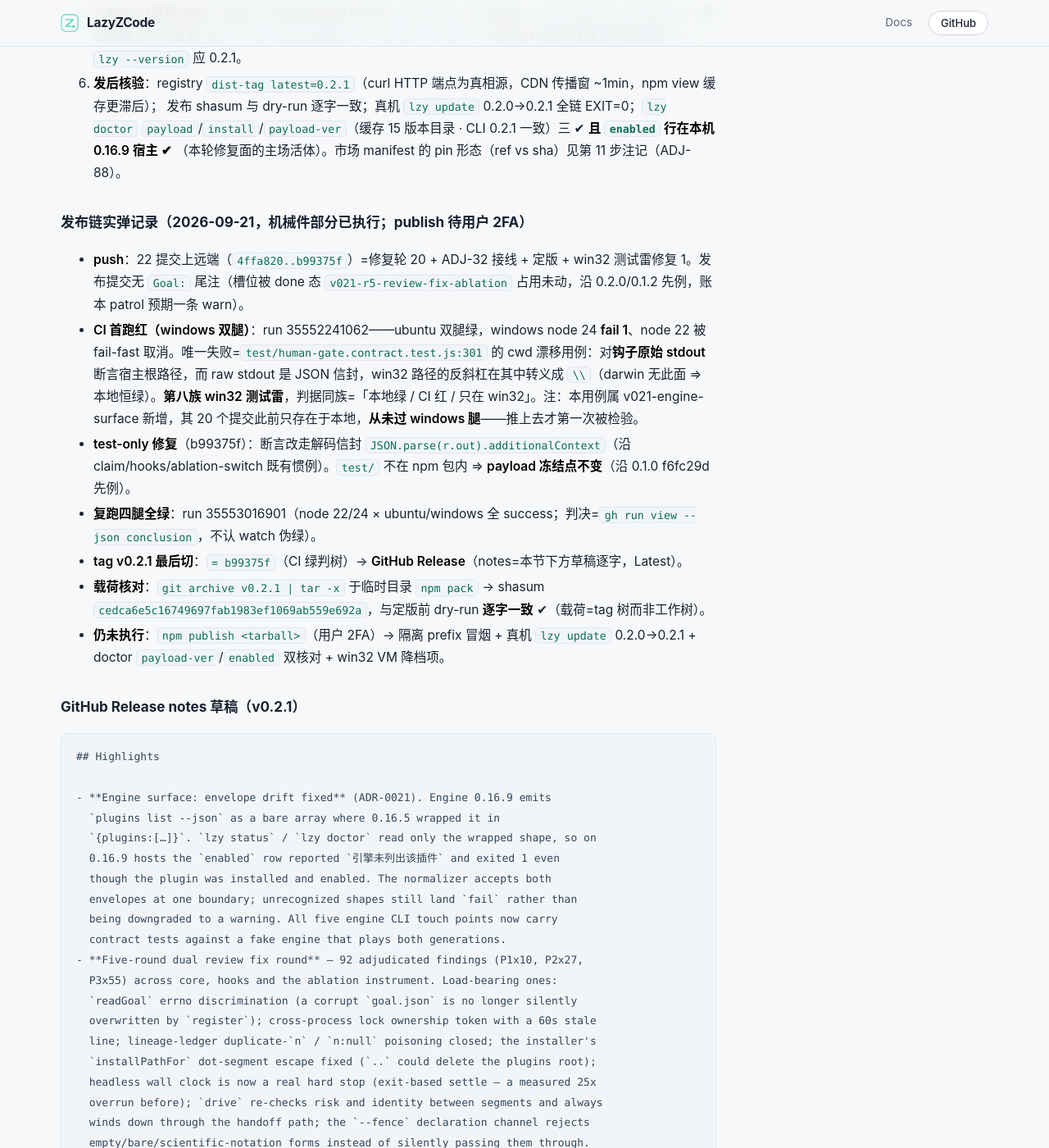
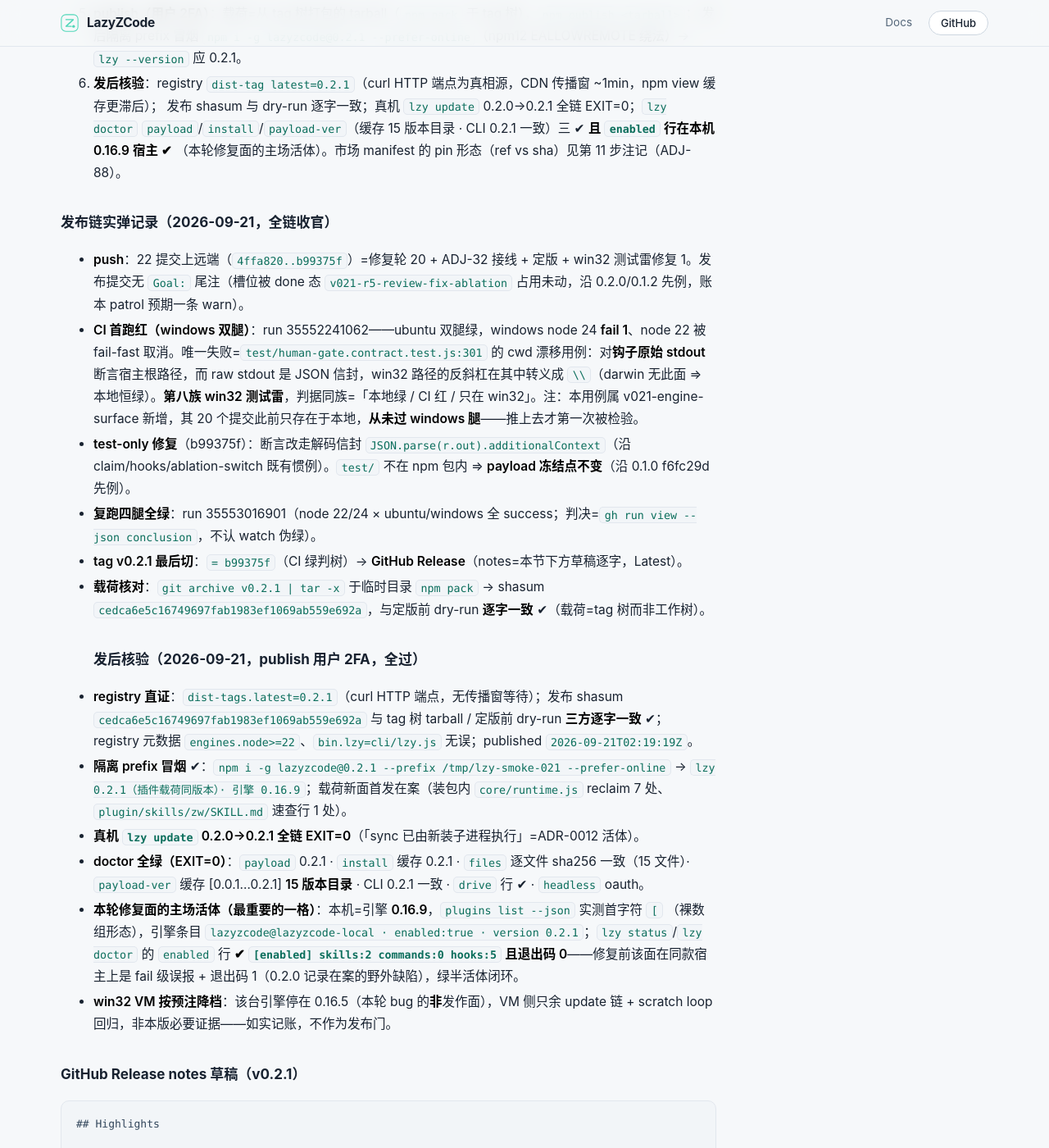
Before and after one commit to Acfufu/lazyzcode, a Jekyll site: the page built from docs/release-checklist.md, in a window 1280 px wide and 1400 px high, scrolled down 21305 px. Shown: the whole window at 82% size. Built offline with Jekyll 4.4.1, drawn with Linux system fonts in a browser that asks for light colours; our own code applies the rules of GitHub Pages for plain Markdown files.

Commit message:
docs(release): 0.2.1 post-publish verification + AGENTS landing line
Post-publish record: registry latest=0.2.1 with the published shasum matching the
tag-tree tarball and the pre-freeze dry-run byte for byte; isolated-prefix smoke
(0.2.1 with the new payload face present); real-machine `lzy update` 0.2.0->0.2.1
EXIT=0 via the ADR-0012 subprocess sync; doctor green end to end (payload 0.2.1,
files sha256 match, payload-ver 15 version dirs, drive/headless ok). The load-
bearing row is `enabled` on this engine 0.16.9 host, where `plugins list --json`
is a bare array: it now reads ✔ with exit 0, where the pre-fix code reported a
fail-level 误报 and exited 1. win32 VM stays at the pre-registered downgrade (that
guest runs engine 0.16.5, which never exhibited the bug).

AGENTS.md §2 gets the release landing line inside the existing 0.2.1 entry —
file stays at the 149-line budget, no lines added. 375/375 locally.

```diff
--- a/docs/release-checklist.md
+++ b/docs/release-checklist.md
@@ -519,7 +519,7 @@ plugin payload). From older versions: manual two-step (`npm i -g lazyzcode
    `payload`/`install`/`payload-ver`（缓存 15 版本目录 · CLI 0.2.1 一致）三 ✔ **且 `enabled` 行在本机 0.16.9 宿主 ✔**
    （本轮修复面的主场活体）。市场 manifest 的 pin 形态（ref vs sha）见第 11 步注记（ADJ-88）。
 
-### 发布链实弹记录（2026-09-21，机械件部分已执行；publish 待用户 2FA）
+### 发布链实弹记录（2026-09-21，全链收官）
 
 - **push**：22 提交上远端（`4ffa820..b99375f`）=修复轮 20 + ADJ-32 接线 + 定版 + win32 测试雷修复 1。发布提交无 `Goal:` 尾注（槽位被 done 态 `v021-r5-review-fix-ablation` 占用未动，沿 0.2.0/0.1.2 先例，账本 patrol 预期一条 warn）。
 - **CI 首跑红（windows 双腿）**：run 35552241062——ubuntu 双腿绿，windows node 24 **fail 1**、node 22 被 fail-fast 取消。唯一失败=`test/human-gate.contract.test.js:301` 的 cwd 漂移用例：对**钩子原始 stdout** 断言宿主根路径，而 raw stdout 是 JSON 信封，win32 路径的反斜杠在其中转义成 `\\`（darwin 无此面 ⇒ 本地恒绿）。**第八族 win32 测试雷**，判据同族=「本地绿 / CI 红 / 只在 win32」。注：本用例属 v021-engine-surface 新增，其 20 个提交此前只存在于本地，**从未过 windows 腿**——推上去才第一次被检验。
@@ -527,7 +527,23 @@ plugin payload). From older versions: manual two-step (`npm i -g lazyzcode
 - **复跑四腿全绿**：run 35553016901（node 22/24 × ubuntu/windows 全 success；判决=`gh run view --json conclusion`，不认 watch 伪绿）。
 - **tag v0.2.1 最后切**：`= b99375f`（CI 绿判树）→ **GitHub Release**（notes=本节下方草稿逐字，Latest）。
 - **载荷核对**：`git archive v0.2.1 | tar -x` 于临时目录 `npm pack` → shasum `cedca6e5c16749697fab1983ef1069ab559e692a`，与定版前 dry-run **逐字一致** ✔（载荷=tag 树而非工作树）。
-- **仍未执行**：`npm publish <tarball>`（用户 2FA）→ 隔离 prefix 冒烟 + 真机 `lzy update` 0.2.0→0.2.1 + doctor `payload-ver`/`enabled` 双核对 + win32 VM 降档项。
+### 发后核验（2026-09-21，publish 用户 2FA，全过）
+
+- **registry 直证**：`dist-tags.latest=0.2.1`（curl HTTP 端点，无传播窗等待）；发布 shasum
+  `cedca6e5c16749697fab1983ef1069ab559e692a` 与 tag 树 tarball / 定版前 dry-run **三方逐字一致** ✔；
+  registry 元数据 `engines.node>=22`、`bin.lzy=cli/lzy.js` 无误；published `2026-09-21T02:19:19Z`。
+- **隔离 prefix 冒烟** ✔：`npm i -g lazyzcode@0.2.1 --prefix /tmp/lzy-smoke-021 --prefer-online` →
+  `lzy 0.2.1（插件载荷同版本）· 引擎 0.16.9`；载荷新面首发在案（装包内 `core/runtime.js` reclaim 7 处、
+  `plugin/skills/zw/SKILL.md` 速查行 1 处）。
+- **真机 `lzy update` 0.2.0→0.2.1 全链 EXIT=0**（「sync 已由新装子进程执行」=ADR-0012 活体）。
+- **doctor 全绿（EXIT=0）**：`payload` 0.2.1 · `install` 缓存 0.2.1 · `files` 逐文件 sha256 一致（15 文件）·
+  `payload-ver` 缓存 [0.0.1…0.2.1] **15 版本目录** · CLI 0.2.1 一致 · `drive` 行 ✔ · `headless` oauth。
+- **本轮修复面的主场活体（最重要的一格）**：本机=引擎 **0.16.9**，`plugins list --json` 实测首字符 `[`
+  （裸数组形态），引擎条目 `lazyzcode@lazyzcode-local · enabled:true · version 0.2.1`；`lzy status`/`lzy doctor`
+  的 `enabled` 行 **✔ `[enabled] skills:2 commands:0 hooks:5` 且退出码 0**——修复前该面在同款宿主上是
+  fail 级误报 + 退出码 1（0.2.0 记录在案的野外缺陷），绿半活体闭环。
+- **win32 VM 按预注降档**：该台引擎停在 0.16.5（本轮 bug 的**非**发作面），VM 侧只余 update 链 +
+  scratch loop 回归，非本版必要证据——如实记账，不作为发布门。
 
 ### GitHub Release notes 草稿（v0.2.1）
 
```
Also changed, not shown: AGENTS.md (+1 -1 lines).
